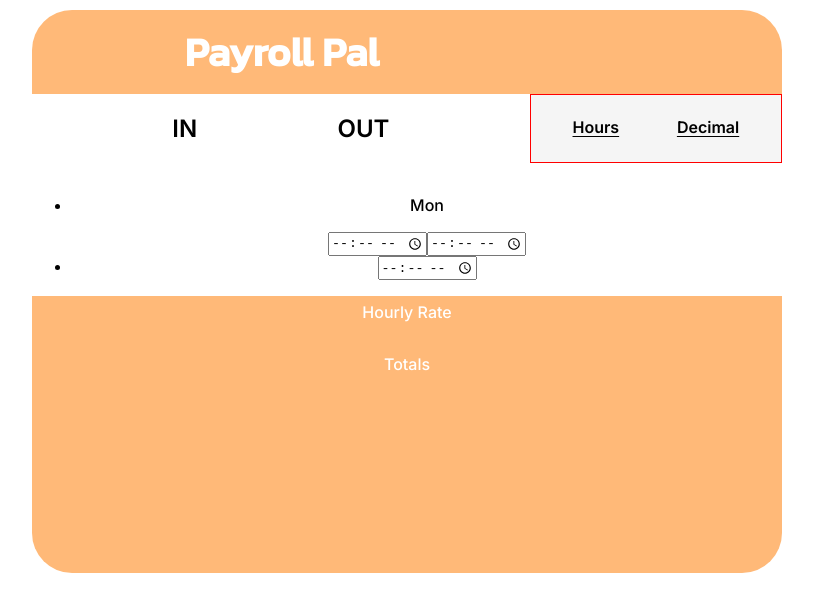
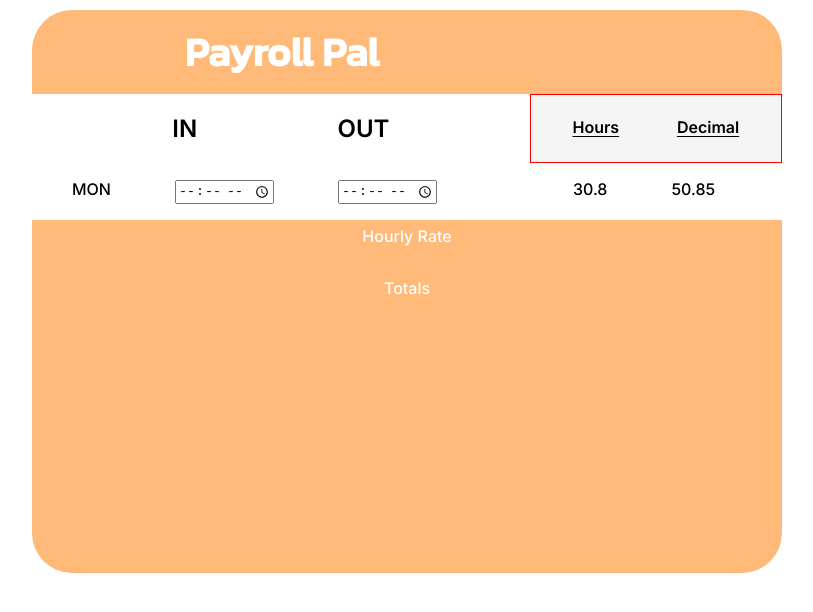
Before and after one commit to llam722/payroll-pal, a React (Create React App) app in the folder payroll-pal-extension/: page / in a window 1280 px wide. Shown: the top 612 px of the page, without its empty margins (233-1046 px from the left). Built offline with nearby package versions, Linux system fonts and the light colour scheme.

Commit message:
configure Monday in list

```diff
--- a/payroll-pal-extension/src/TimeCard.css
+++ b/payroll-pal-extension/src/TimeCard.css
@@ -12,7 +12,6 @@
   flex-direction: column;
   justify-content: flex-start;
   flex: 66%;
-  /* border: 1px solid blue; */
 }
 
 .timecard-in-out {
@@ -21,7 +20,7 @@
 }
 
 .timestamps {
-  display: inline-block;
+  display: flex;
   justify-content: space-between;
   align-items: center;
 }
@@ -33,7 +32,6 @@
   font-size: 1rem;
   border: 1px solid red;
   /* height: 393.75px; */
-  /* overflow: hidden; */
 }
 
 .hours {
@@ -46,11 +44,19 @@
   text-underline-offset: 3px;
 }
 
-.anotherbody {
-  width: 100%;
+.day-row {
+  display: flex;
+  list-style-type: none;
+  justify-content: space-evenly;
+  gap: 8.5rem;
 }
 
-.anotherbody ul {
+.left {
   display: flex;
-  flex-direction: column;
+  gap: 4rem;
 }
+
+.right {
+  display: flex;
+  gap: 4rem;
+}
--- a/payroll-pal-extension/src/TimeCard.tsx
+++ b/payroll-pal-extension/src/TimeCard.tsx
@@ -10,14 +10,6 @@ const TimeCard = () => {
           <h2>OUT</h2>
         </div>
 
-        {/* <div className="timestamps">
-
-          {/* <Days /> */}
-
-          {/* <div className="days-column"> */}
-          {/* </div> */}
-
-        {/* </div> */}
       </div>
 
       <div className="calculations">
@@ -27,14 +19,20 @@ const TimeCard = () => {
         </div>
       </div>
 
-      <div className="anotherbody">
-        <ul>
-          <li>
-            <p>Mon</p>
-            <input type="time"></input>
-            <input type="time"></input>
-          </li>
-          <li><input type="time"></input></li>
+      <div className="timecard-body">
+        <ul className="day-row">
+          <div className="left">
+          <li>MON</li>
+          <li><input type='time'></input></li>
+          <li><input type='time'></input></li>
+
+          </div>
+          <div className="right">
+          <li>30.8</li>
+          <li>50.85</li>
+          </div>
+
+
         </ul>
       </div>
 
```
